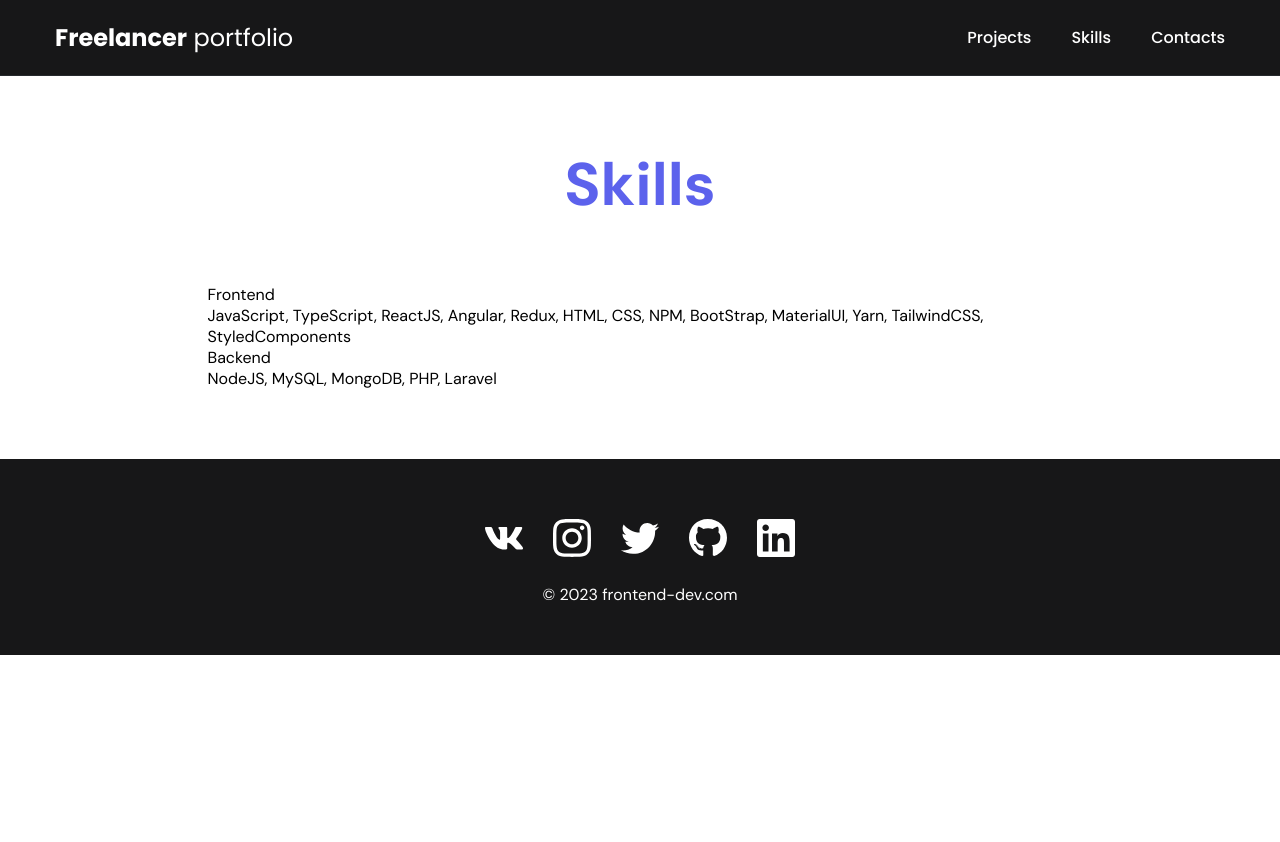
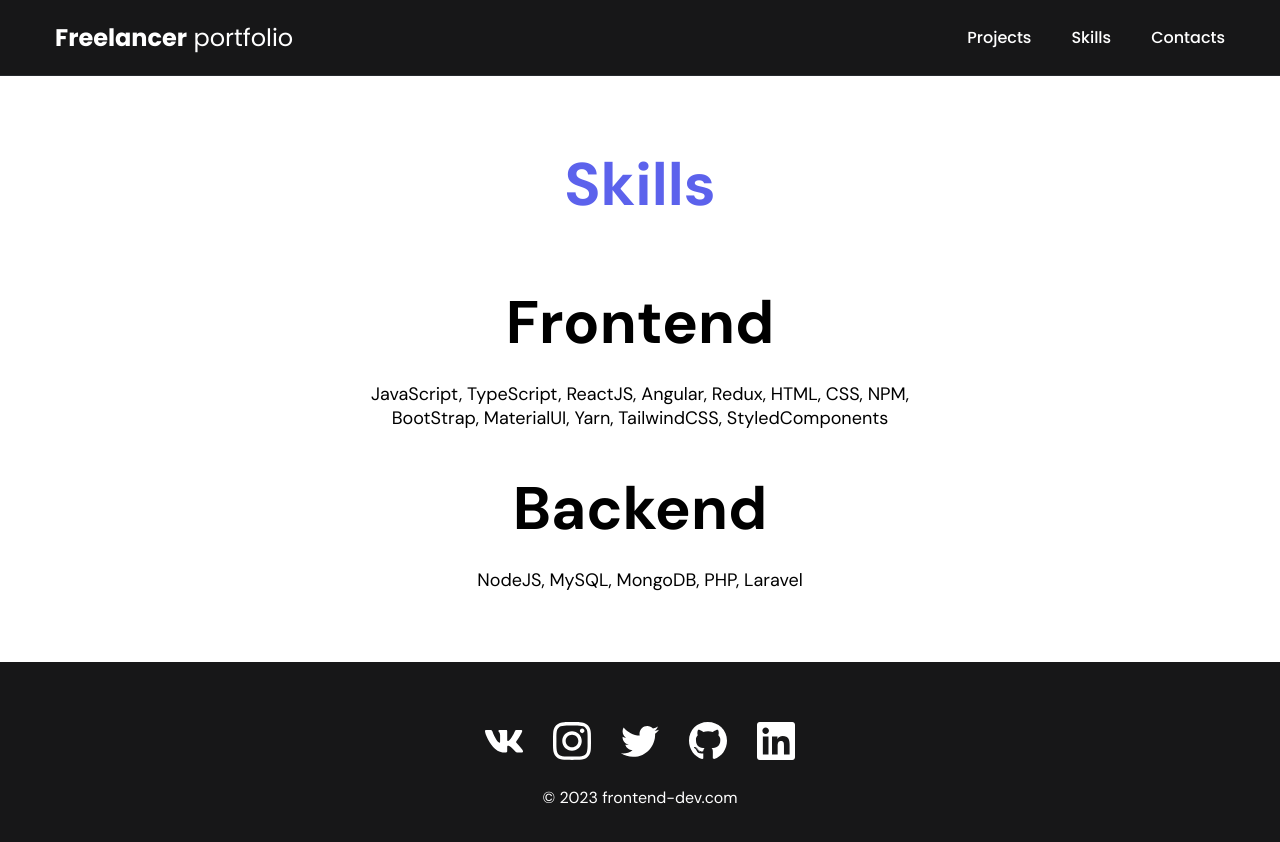
Before and after one commit to Luni19/Portfolio, a plain HTML site: page skills.html in a window 1280 px wide. Before the commit the page ends 800 px from the top, so only its background shows below. Drawn offline with Linux system fonts and the light colour scheme.

Commit message:
Update styles.css

```diff
--- a/styles.css
+++ b/styles.css
@@ -266,3 +266,41 @@ display: flex;
 align-items: center;
 column-gap: 10px;
 }
+
+
+/* SKILLS.HTML */
+
+.skills-list{
+    max-width: 570px;
+    display: flex;
+    flex-direction: column;
+    align-items: center;
+    text-align: center;
+    row-gap: 40px;
+
+
+}
+.skills-list-content{
+    font-size: 18px;
+    line-height: 1.5p;
+
+
+}
+.frontend-text{
+    margin-bottom: 60px;
+
+
+    font-size: 60px;
+    line-height: 1.3;
+    margin-bottom: 20px;
+    font-weight: 700;
+    text-align: center;
+
+}
+.backend-text{
+    font-size: 60px;
+    line-height: 1.3;
+    margin-bottom: 20px;
+    font-weight: 700;
+    text-align: center;
+}
```
